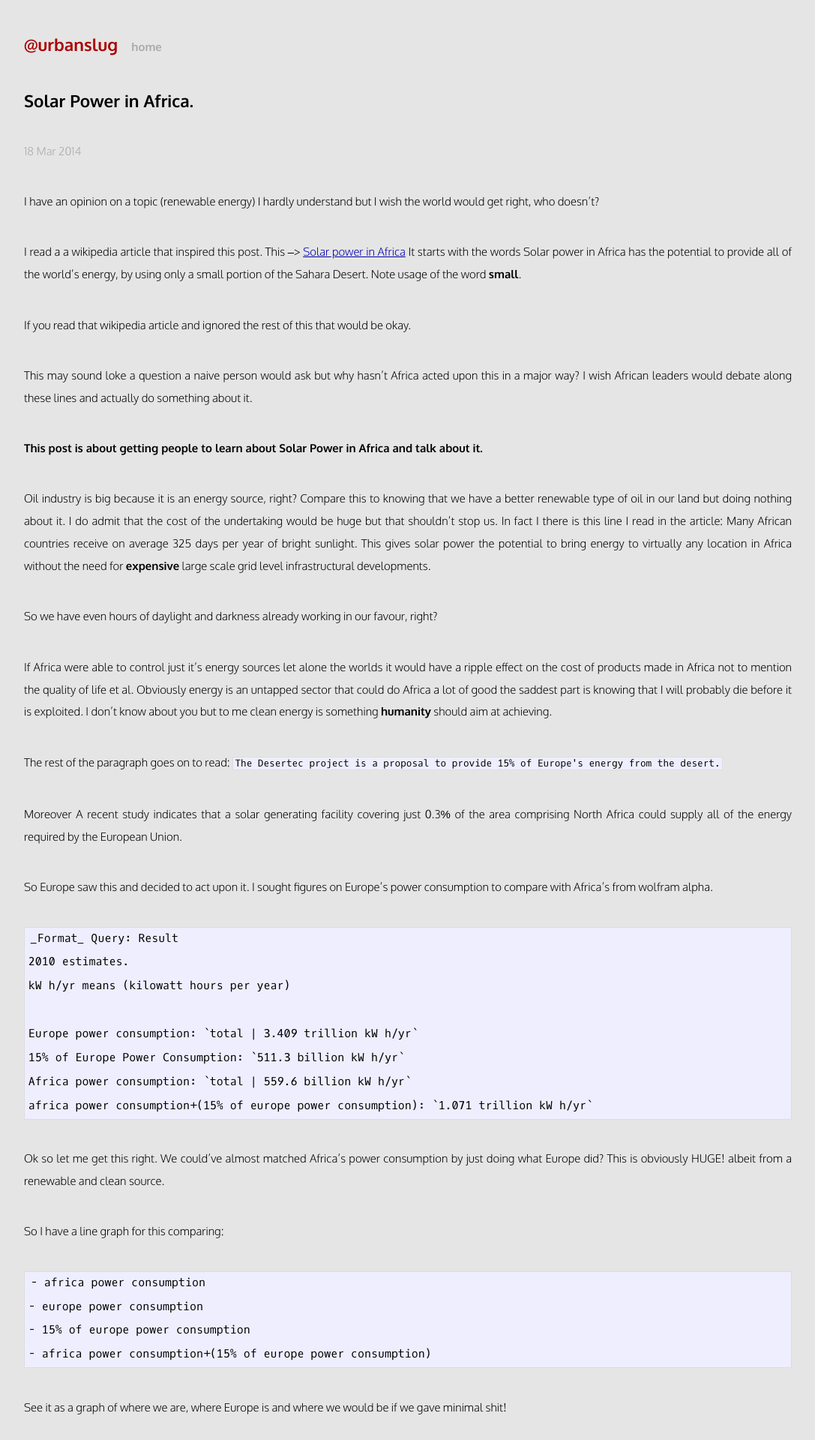
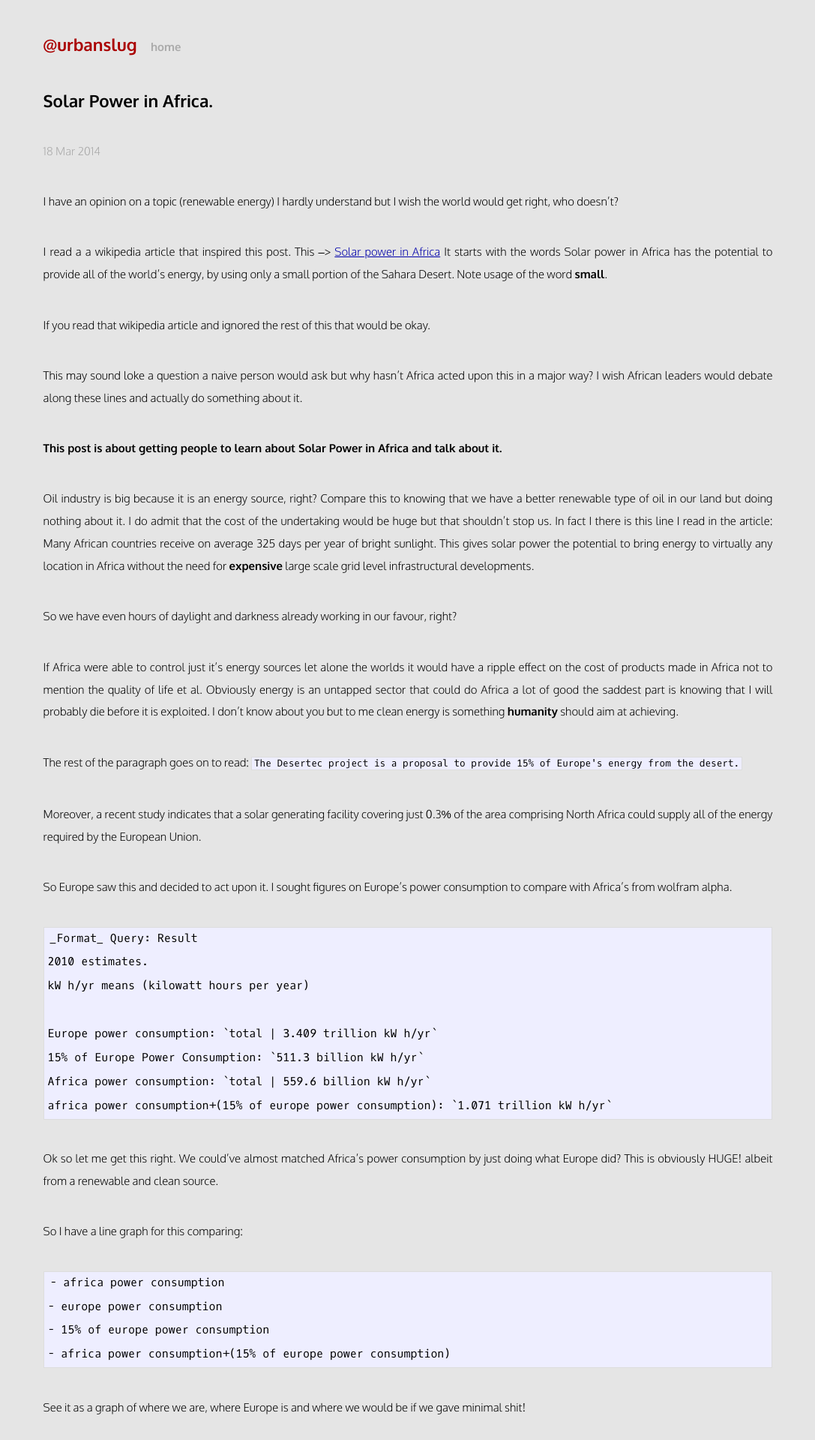
Before and after one commit to beerendlauwers/urbanslug.github.io, a Jekyll site: the page built from _posts/2014-03-18-Solar-Power-in-Africa.md, in a window 1280 px wide. Shown: the top 1920 px of the page at 75% size, without its empty margins (96-1183 px from the left). Built offline with Jekyll 4.4.1, drawn with Linux system fonts in a browser that asks for light colours; Markdown is read by kramdown in place of the engine named in the settings.

```diff
--- a/_posts/2014-03-18-Solar-Power-in-Africa.md
+++ b/_posts/2014-03-18-Solar-Power-in-Africa.md
@@ -27,7 +27,7 @@ If Africa were able to control just it's energy sources let alone the worlds it
 
 The rest of the paragraph goes on to read: `The Desertec project is a proposal to provide 15% of Europe's energy from the desert.`
 
-Moreover A recent study indicates that a solar generating facility covering just 0.3% of the area comprising North Africa could supply all of the energy required by the European Union.
+Moreover, a recent study indicates that a solar generating facility covering just 0.3% of the area comprising North Africa could supply all of the energy required by the European Union.
 
 So Europe saw this and decided to act upon it. I sought figures on Europe's power consumption to compare with Africa's from wolfram alpha.
 
--- a/css/sec.css
+++ b/css/sec.css
@@ -47,7 +47,7 @@ body {
 
 .site {
   line-height: 2em;
-  width: 80%;
+  width: 76%;
 }
 
 p { margin: 2.5em 0; }
```
